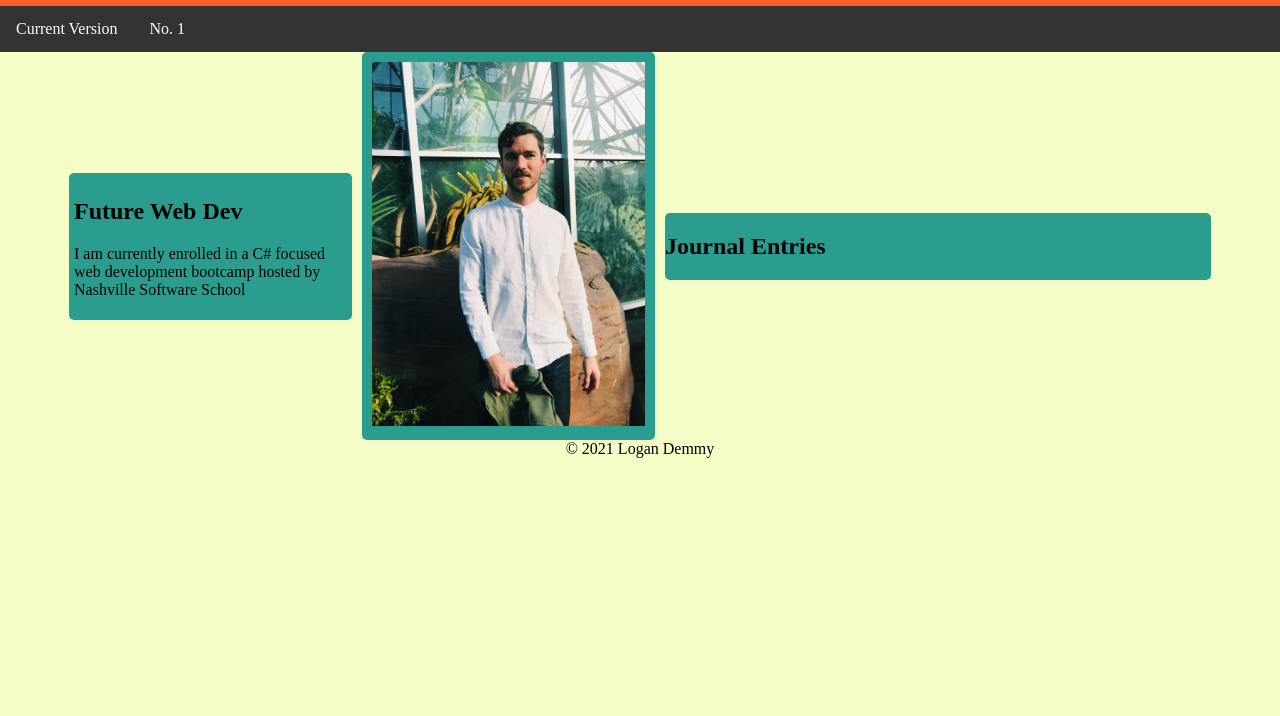
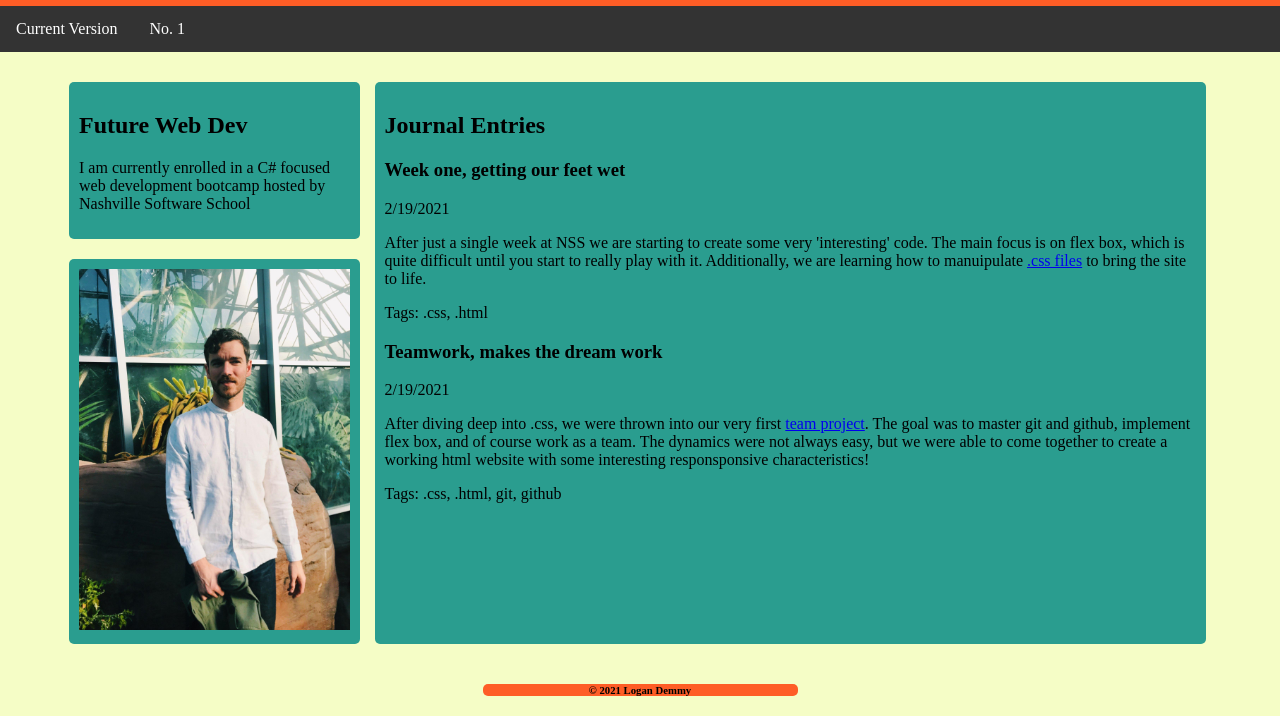
Before and after one commit to pour-theoil/journal, a plain HTML site: page index.html in a window 1280 px wide. Shown: the part 102-818 px from the top of the page. Drawn offline with Linux system fonts and the light colour scheme.

Commit message:
working journal

```diff
--- a/index.html
+++ b/index.html
@@ -23,6 +23,7 @@
         <div class="maincontent">
 
             <!-- Personal Statement -->
+            <div class="statement">
                 <section class="personal">
                     <h2>Future Web Dev</h2>
                     <p><p>I am currently enrolled in a C# focused web development bootcamp hosted by Nashville Software School</p></p>
@@ -32,7 +33,7 @@
                 <section class="photo">
                     <img class="headshot" src="/images/Logan .jpg" alt="Headshot of Logan">
                 </section>
-
+            </div>
 
             <!-- This box will hold the scrolling info -->
             <section id="journal">
@@ -42,7 +43,9 @@
             </section>
         </div>
     </main>
-    <footer>&copy; 2021 Logan Demmy</footer>
+    <footer>
+        <h6>&copy; 2021 Logan Demmy</h6>
+    </footer>
     <script type="module" src="scripts/main.js"> </script>
 </body>
 </html>
--- a/scripts/journal.js
+++ b/scripts/journal.js
@@ -1,30 +1,26 @@
 const dailyJournal = [
 {
-    title: "",
-    date: "",
-    description: "",
-    technologyTag:""
+    title: "Week one, getting our feet wet",
+    date: "2/19/2021",
+    description: "After just a single week at NSS we are starting to create some very 'interesting' code. The main focus is on flex box, which is quite difficult until you start to really play with it. Additionally, we are learning how to manuipulate <a href='https://github.com/pour-theoil/Coffee-House-Nash'>.css files</a> to bring the site to life.",
+    technologyTag: [ " .css", " .html"]
 },
 {
-    title: "",
-    date: "",
-    description: "",
-    technologyTag:""
-},
-{
-    title: "",
-    date: "",
-    description: "",
-    technologyTag:""
-},
-{
-    title: "",
-    date: "",
-    description: "",
-    technologyTag:""
-},
+    title: "Teamwork, makes the dream work",
+    date: "2/19/2021",
+    description: "After diving deep into .css, we were thrown into our very first <a href='https://github.com/nss-day-cohort-47/hello-world-vigilant-venutians'>team project</a>. The goal was to master git and github, implement flex box, and of course work as a team. The dynamics were not always easy, but we were able to come together to create a working html website with some interesting responsponsive characteristics!",
+    technologyTag: [" .css", " .html", " git", " github"]
+}
 ]
 
 export const getEntry = () => {
     return dailyJournal;
 };
+
+// Blank journal entry
+//{
+//     title: "",
+//     date: "",
+//     description: "",
+//     technologyTag:""
+// },
--- a/scripts/journallist.js
+++ b/scripts/journallist.js
@@ -4,7 +4,7 @@ import { getEntry } from "./journal.js"
 export const getJournal = () => {
     const allJournal = getEntry();
 
-    const DOMlocal = document.querySelector("journal");
+    const DOMlocal = document.querySelector("#journal");
 
     let journalHTML = "";
     for (const singleEntry of allJournal) {
--- a/scripts/main.js
+++ b/scripts/main.js
@@ -1,3 +1,3 @@
 import { getJournal } from "./journallist.js";
 
-const journalData = getJournal();
+getJournal();
--- a/styles/main.css
+++ b/styles/main.css
@@ -11,30 +11,37 @@ header {
 
 h1{
     margin-top: 0;
-    padding-top: 50px;
+    padding: 25px 0;
     text-align: center;
 }
 .maincontent {
-    margin: 0 5%;
+    margin: 20px 5%;
     display: flex;
     height: auto;
     align-content: center;
 }
 
+.statement {
+    display: flex;
+    flex: 1;
+    flex-direction: column;
+}
 .personal {
     background-color: #2a9d8f;
-    margin: auto 5px;
-    padding: 5px;
-    width: 25%;
+    margin: 0 5px;
+    padding: 10px;
+    margin: 10px 5px;
+    width: 100%;
+    height: 100%;
     border-radius: 5px;
 }
 
 .photo {
     background-color: #2a9d8f;
     border-radius: 5px;
-    margin: auto 5px;
+    margin: 10px 5px;
     padding: 10px;
-    width: 25%;
+    width: 100%;
 }
 
 .headshot {
@@ -42,14 +49,25 @@ h1{
 }
 
 #journal {
+    flex: 3;
     background-color: #2a9d8f;
     border-radius: 5px;
-    margin: auto 5px;
-    width: 50%;
-    max-height: 300px;
+    margin: 10px;
+    margin-left: 40px;
+    padding: 10px;
+    width: 100%;
 }
 
 footer {
-    text-align: center;
+   margin: 10px;
+   display: flex;
+   justify-content: center;
+}
 
+h6 {
+    background-color: #fe5d26;
+    width: 25%;
+    margin: 10px;
+    border-radius: 5px;
+    text-align: center
 }
```
Lines whose indentation alone changed are shown as unchanged.
